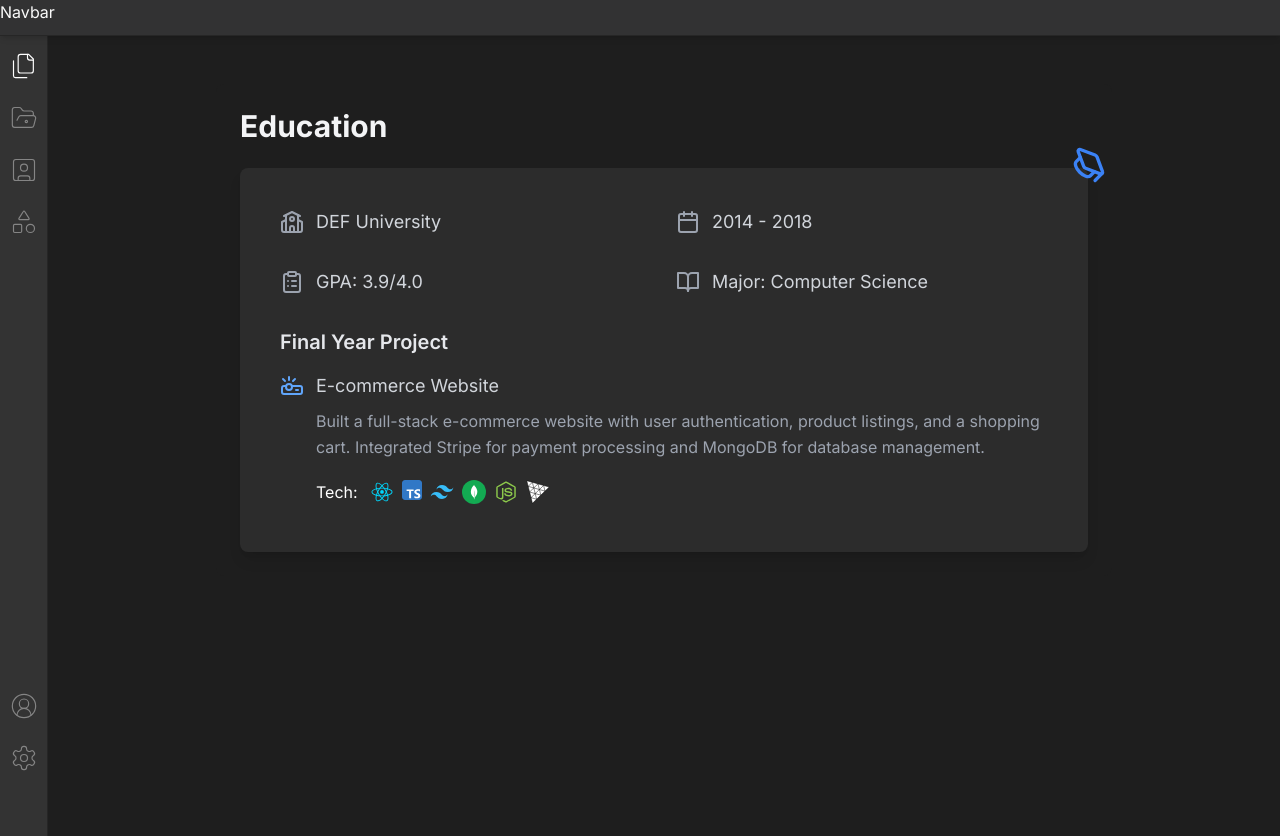
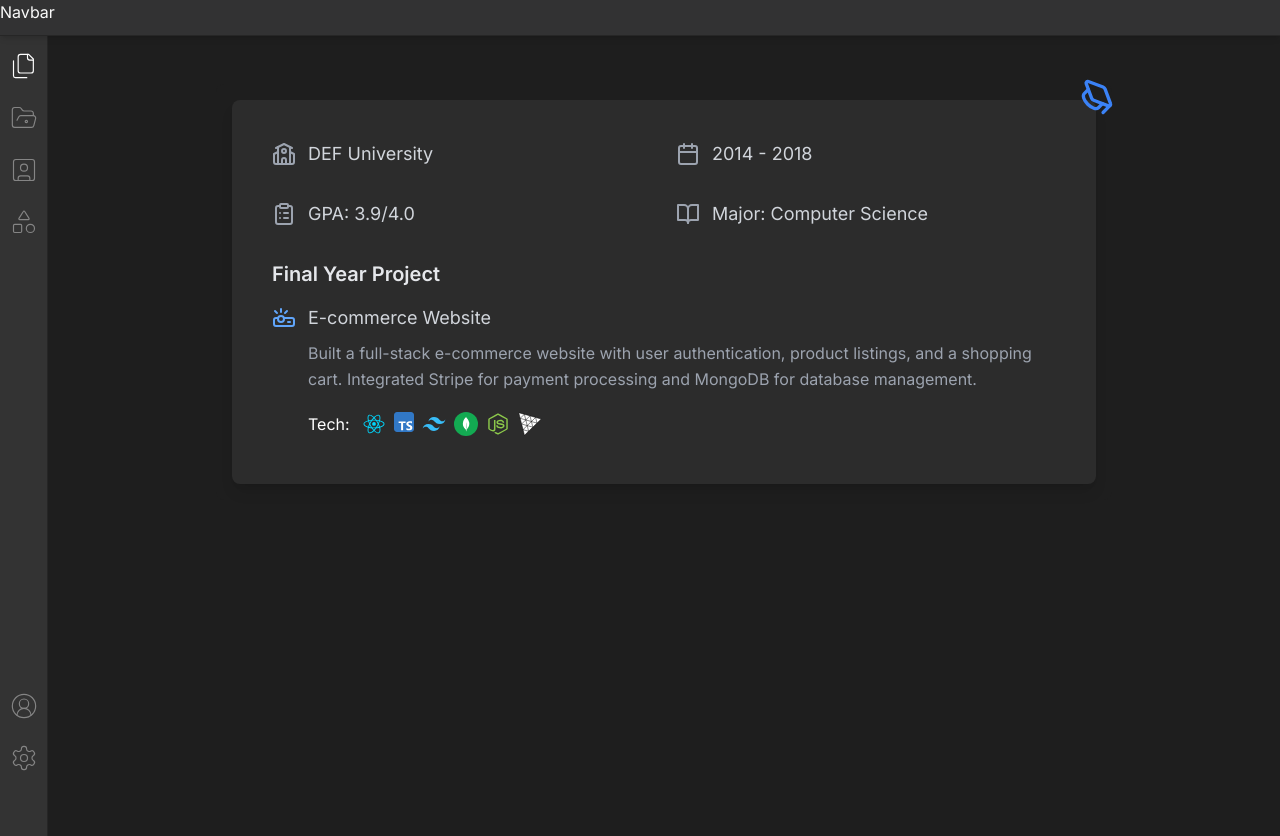
Before and after one commit to aziz-codes/azizcodes, a Next.js app: page /education in a window 1280 px wide. Built offline with nearby package versions, Linux system fonts and the light colour scheme.

Commit message:
fixed education card

```diff
--- a/app/(about)/education/page.tsx
+++ b/app/(about)/education/page.tsx
@@ -18,11 +18,10 @@ import {
 } from "@/constants/svgs";
 const UniversityCard = () => {
   return (
-    <div className="bg-[#1E1E1E] text-white p-6 rounded-lg  max-w-4xl mx-auto my-12 relative">
-      <h2 className="text-3xl font-bold mb-6 text-gray-100">Education</h2>
+    <div className="bg-[#1E1E1E] text-white p-4 rounded-lg w-full  max-w-2xl xl:max-w-4xl mx-auto xl:my-12 my-3 relative">
       <motion.div
         className="bg-[#2C2C2C] p-8 rounded-lg shadow-lg relative"
-        whileHover={{ scale: 1.05 }}
+        whileHover={{ scale: 1.1 }}
         initial={{ opacity: 0, y: 50 }}
         animate={{ opacity: 1, y: 0 }}
         transition={{ duration: 0.5 }}
```
